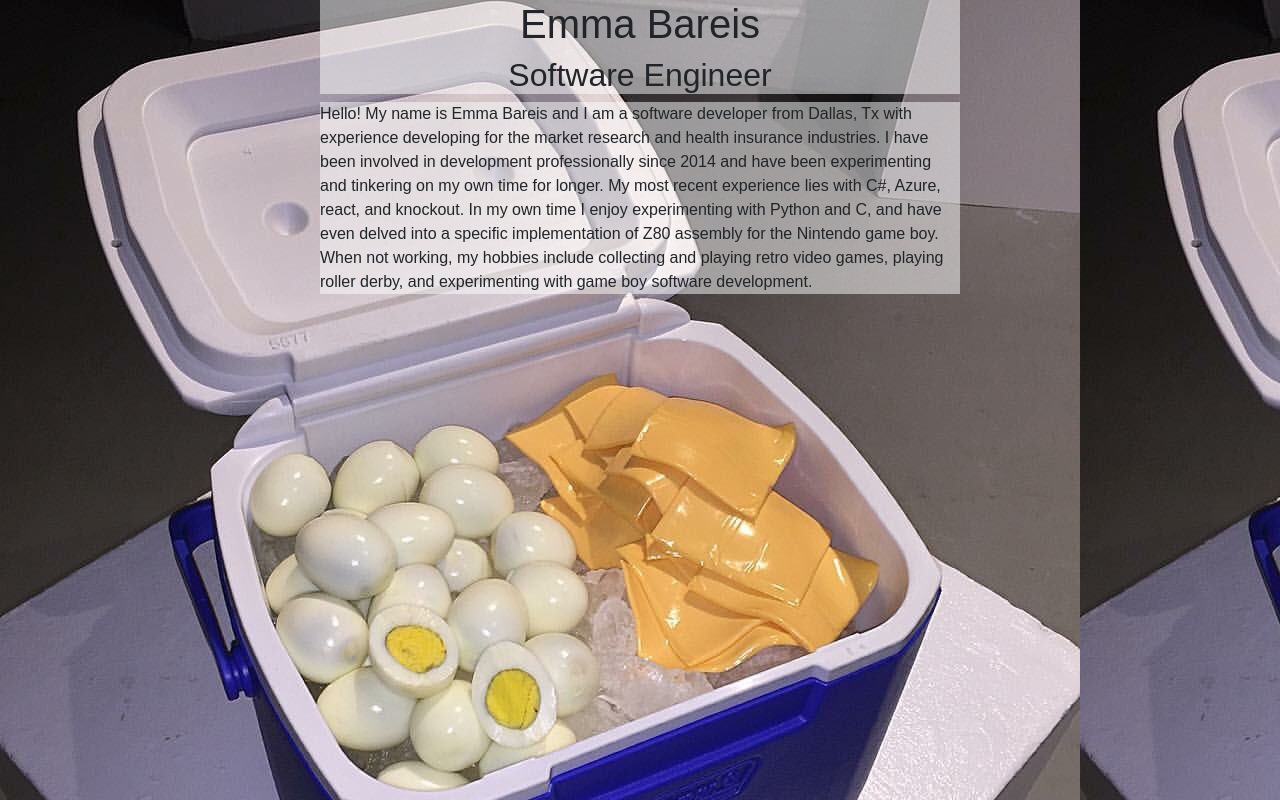
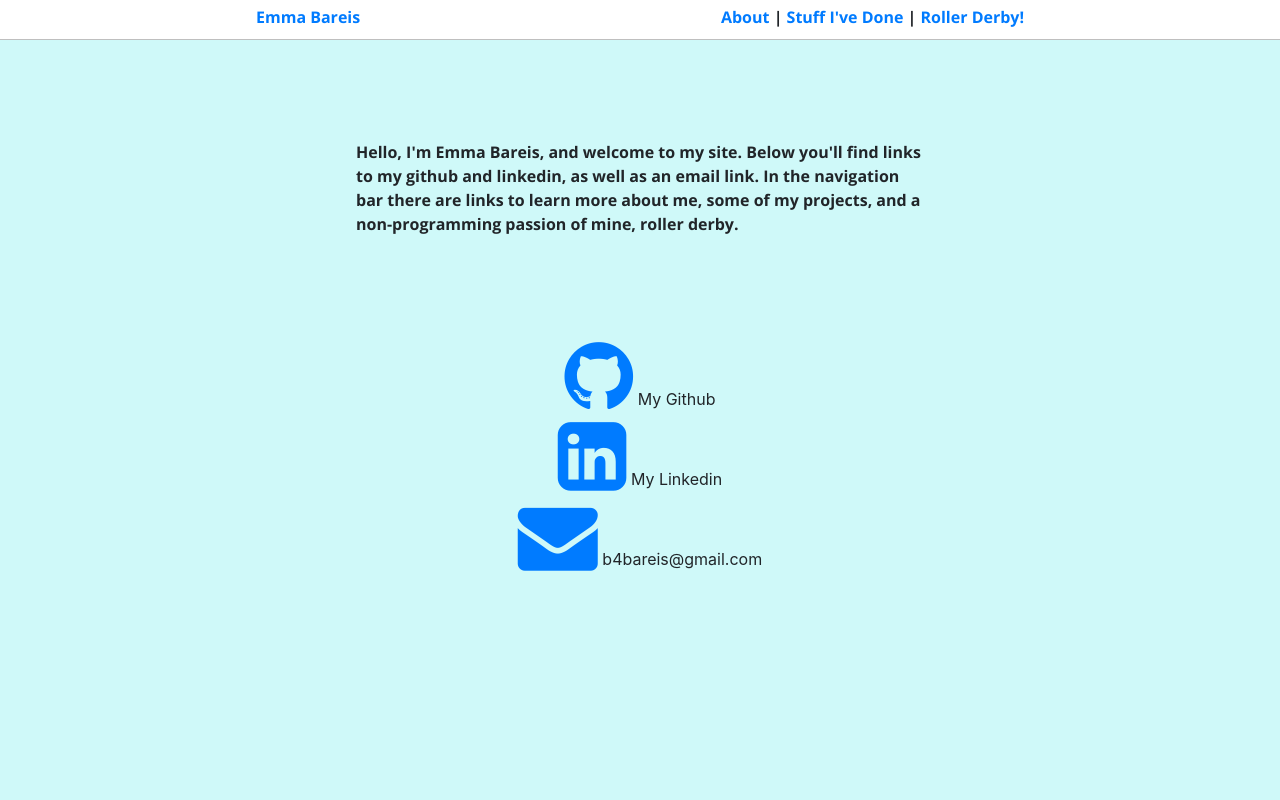
Before and after one commit to mailorderbees/Portfolio, a Flask app: page /index in a window 1280 px wide. Run offline with Flask 2, Linux system fonts and the light colour scheme; some libraries are stand-ins or nearby versions.

Commit message:
Changing style, adding pages

```diff
--- a/server/server.py
+++ b/server/server.py
@@ -18,8 +18,19 @@ def root():
 
 @app.route("/index")
 def index():
-    wallpaper = random.choice(['test1.jpg','test2.jpg','test3.jpg'])
-    return render_template("index.html", background=wallpaper)
+    return render_template("index.html")
+
+@app.route("/about")
+def about():
+    return render_template("about.html")
+
+@app.route("/projects")
+def contact():
+    return "contact me placeholder"
+
+@app.route("/derby")
+def derby():
+    return "placeholder for derby info page, a hobby"
 
 if __name__ == "__main__":
     app.run()
--- a/static/mainPage.css
+++ b/static/mainPage.css
@@ -1,16 +1,53 @@
-div.MainBody{
+.MainBody{
+  margin-left: auto;
+  margin-right: auto;
+  width: 60%;
+  font-family: 'Open Sans', sans-serif;
+  font-weight: bold;
+  padding: 100px;
+}
+
+.MainIcons{
+  text-align: center;
+
+}
+
+.HeaderBar{
+  border-bottom: 1px solid
+    rgba(0,0,0,0.25);
+  background-color: white;
+  font-family: 'Open Sans', sans-serif;
+  font-weight: bolder;
+  height: 40px;
+  position: relative;
+  vertical-align: middle;
+  width: 100%;
+  padding-left: 20%;
+  padding-right: 20%;
+  padding-top: 5px;
+  padding-bottom: 5px;
+}
+
+.Name{
+  float: left;
+}
+
+.Navigation{
+  float: right;
+}
+
+h1.Title{
+  margin-top: 15%;
   margin-left: auto;
   margin-right: auto;
   width: 50%;
-  font-family:sans-serif;
-  background-color: rgba(255,255,255,0.5);
-  background-blend-mode: lighten;
-}
-
-h1.Title{
   text-align: center;
 }
 
 h2.Title{
+  margin-left: auto;
+  margin-right: auto;
+  width: 50%;
   text-align: center;
+  font-size: 120%;
 }
--- a/templates/index.html
+++ b/templates/index.html
@@ -2,16 +2,40 @@
 <html>
   <head>
     <meta charset="utf-8">
-    <!--css crap or whatever, fuck idk-->
     <link rel="stylesheet" href="https://maxcdn.bootstrapcdn.com/bootstrap/latest/css/bootstrap.min.css">
+    <link rel="stylesheet" href="http://maxcdn.bootstrapcdn.com/font-awesome/4.2.0/css/font-awesome.min.css" type="text/css">
+    <link href="https://fonts.googleapis.com/css?family=Open+Sans:300,400,700" rel="stylesheet">
     <link rel="stylesheet" href="../static/mainPage.css">
     <title>Emma Bareis</title>
+    <style>
+    body{
+      background-color: rgba(181, 247, 247, 0.64)
+    }
+    </style>
+
   </head>
-  <body style=background-image:url('../static/images/{{background}}')>
-    <div id="content">
-      <div class = "MainBody"><h1 class = "Title">Emma Bareis</h1>
-      <h2 class = "Title">Software Engineer</h2></div>
-      <div class = "MainBody">Hello!  My name is Emma Bareis and I am a software developer from Dallas, Tx with experience developing for the market research and health insurance industries.  I have been involved in development professionally since 2014 and have been experimenting and tinkering on my own time for longer.  My most recent experience lies with C#, Azure, react, and knockout.  In my own time I enjoy experimenting with Python and C, and have even delved into a specific implementation of Z80 assembly for the Nintendo game boy.  When not working, my hobbies include collecting and playing retro video games, playing roller derby, and experimenting with game boy software development.</div>
+
+  <body>
+    <div class = "HeaderBar">
+      <div>
+        <div class="Name">
+          <a href=/>Emma Bareis</a>
+        </div>
+        <div class="Navigation">
+          <a href=/about>About</a> | <a href=/Projects>Stuff I've Done</a> | <a href=/derby>Roller Derby!</a>
+        </div>
+      </div>
+    </div>
+
+    <div>
+      <div class = "MainBody"> Hello, I'm Emma Bareis, and welcome to my site.  Below you'll find links to my github and linkedin, as well as an email link.
+        In the navigation bar there are links to learn more about me, some of my projects, and a non-programming passion of mine, roller derby.</div>
+      <div class = "MainIcons">
+        <div><a href="https://github.com/mailorderbees"><i class="fa fa-github fa-5x"></i></a>  My Github </div>
+        <div><a href="https://www.linkedin.com/in/emma-bareis-42472a49/"><i class="fa fa-linkedin-square fa-5x"></i></a> My Linkedin </div>
+        <div><a href="mailto: b4bareis@gmail.com"><i class="fa fa-envelope fa-5x"></i></a> b4bareis@gmail.com</div>
+      </div>
+
     </div>
   </body>
 </html>
```
Also changed, not shown: templates/about.html (added, +28 -0 lines), 1 other file.
